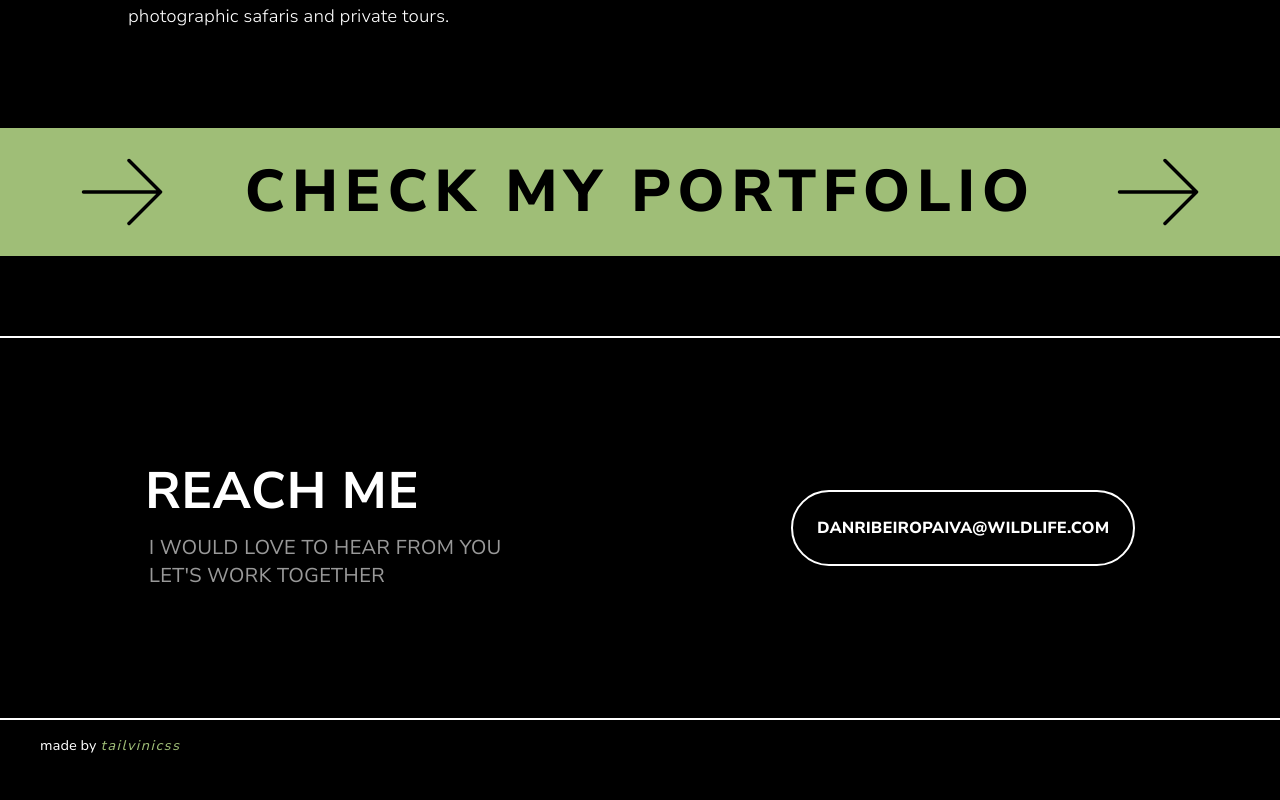
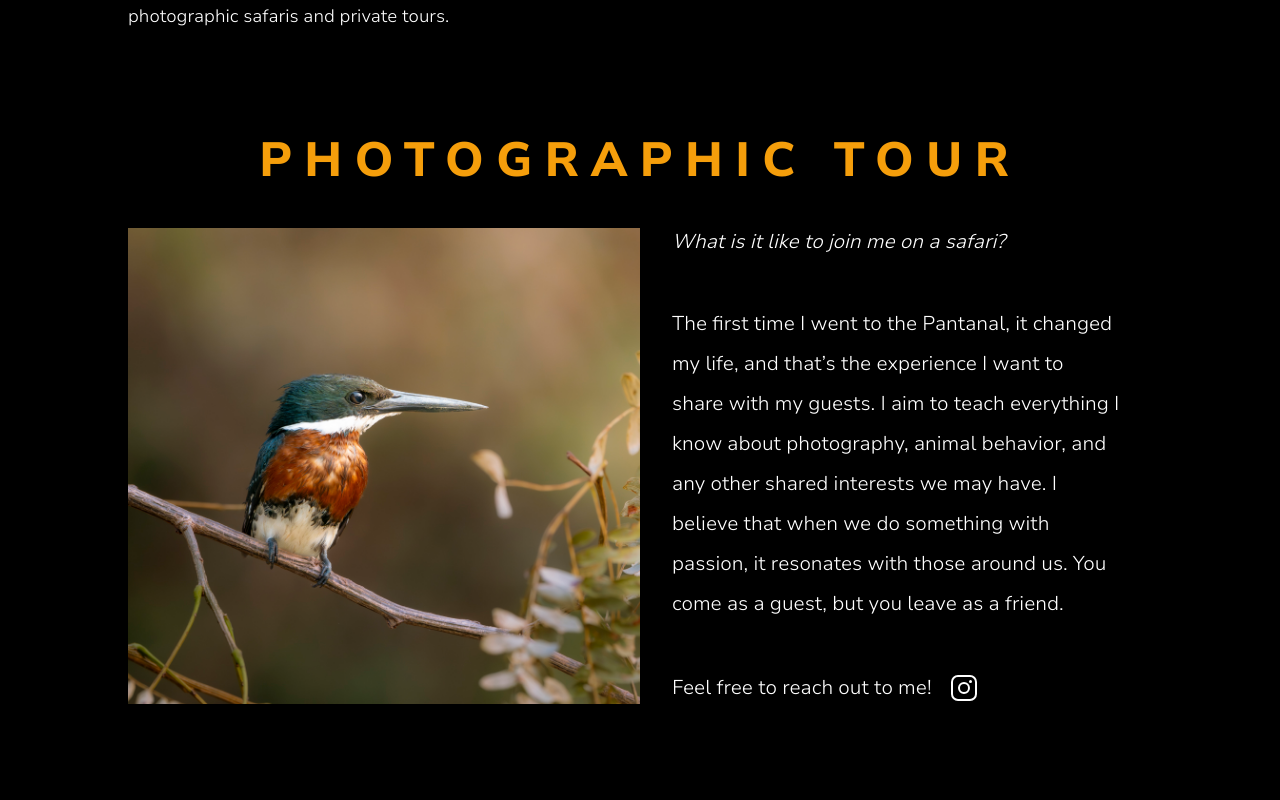
Before and after one commit to vinigouvea16/danpaiva, a Next.js app: page /en/about in a window 1280 px wide. Shown: the part 1320-2120 px from the top of the page. Before the commit the page ends 2092 px from the top, so only its background shows below. Built offline with nearby package versions, Linux system fonts and the light colour scheme.

Commit message:
photographic tour section added on about me page

```diff
--- a/src/app/[locale]/about/page.tsx
+++ b/src/app/[locale]/about/page.tsx
@@ -88,6 +88,43 @@ export default function About({ params: { locale } }: Props) {
       </div>
 
       <div
+        id="photographicTour"
+        className="xl:px-32 pb-36 px-2  xl:gap-0 flex justify-between items-center flex-col text-center"
+      >
+        <h2 className="mb-12 text-clamp-6xl text-4xl mt-3 font-extrabold uppercase tracking-[0.25em] text-amber-500">
+          {t('tour-header1')}
+        </h2>
+        <div className="flex flex-col md:flex-row w-full gap-8">
+          <Image
+            src="/images/desktop/SNY04113.jpg"
+            width={900}
+            height={900}
+            alt={'photo of the photographer'}
+            className="object-cover w-full md:w-1/2"
+          />
+          <div className="flex flex-col justify-evenly w-full md:w-1/2 lg:space-y-12 space-y-8 text-center lg:text-left lg:pr-8">
+            <h6 className="text-xl font-thin italic">{t('tour-header2')}</h6>
+            <p className="xl:text-xl font-light xl:leading-10">{t('tour-p')}</p>
+            <p className="lg:text-xl text-lg font-light xl:leading-8 flex gap-4 justify-center items-center lg:justify-start">
+              {t('tour-p2')}{' '}
+              <a href="https://www.instagram.com/dannpaiva_/" id="Instagram">
+                <span className="sr-only">instagram link</span>
+                <svg
+                  xmlns="http://www.w3.org/2000/svg"
+                  width="32"
+                  height="32"
+                  fill="#ffffff"
+                  viewBox="0 0 256 256"
+                >
+                  <path d="M128,80a48,48,0,1,0,48,48A48.05,48.05,0,0,0,128,80Zm0,80a32,32,0,1,1,32-32A32,32,0,0,1,128,160ZM176,24H80A56.06,56.06,0,0,0,24,80v96a56.06,56.06,0,0,0,56,56h96a56.06,56.06,0,0,0,56-56V80A56.06,56.06,0,0,0,176,24Zm40,152a40,40,0,0,1-40,40H80a40,40,0,0,1-40-40V80A40,40,0,0,1,80,40h96a40,40,0,0,1,40,40ZM192,76a12,12,0,1,1-12-12A12,12,0,0,1,192,76Z"></path>
+                </svg>
+              </a>
+            </p>
+          </div>
+        </div>
+      </div>
+
+      <div
         id="banner"
         className="w-full h-32 bg-[#9FBE77] text-black uppercase hidden lg:flex justify-evenly align-middle items-center text-clamp-7xl mb-20"
       >
--- a/src/messages/en.json
+++ b/src/messages/en.json
@@ -16,7 +16,11 @@
     "myStory-span": "My Story",
     "myStory-p1": "I have always been passionate about illustrated art, and I hold a degree in Cinema from Savannah College of Art and Design in Georgia. After working in the fashion industry for a few years, I decided to follow my true calling: showcasing nature&apos;s raw beauty. Since then, I have been documenting the most incredible animals around the globe. It has been an honor to capture and share these extraordinary moments in the wilderness.",
     "myStory-p2": "As a Brazilian, my primary focus has been on the jaguars of the Pantanal. After experiencing the thrill of capturing these majestic animals in their natural habitat, I decided to become a certified guide, specializing in photographic safaris and private tours.",
-    "banner-span": "check my portfolio"
+    "banner-span": "check my portfolio",
+    "tour-header1": "photographic tour",
+    "tour-header2": "What is it like to join me on a safari?",
+    "tour-p": "The first time I went to the Pantanal, it changed my life, and that’s the experience I want to share with my guests. I aim to teach everything I know about photography, animal behavior, and any other shared interests we may have. I believe that when we do something with passion, it resonates with those around us. You come as a guest, but you leave as a friend.",
+    "tour-p2": "Feel free to reach out to me!"
   },
   "Button": {
     "about": "check my portfolio",
--- a/src/messages/pt-BR.json
+++ b/src/messages/pt-BR.json
@@ -17,10 +17,12 @@
     "myStory-p1": "Eu sempre fui apaixonado por arte ilustrada e sou formado em Cinema pela Savannah College of Art and Design, na Geórgia. Depois de trabalhar na indústria da moda por alguns anos, decidi seguir minha verdadeira vocação: mostrar a beleza bruta da natureza. Desde então, venho documentando os animais mais incríveis ao redor do mundo. Tem sido uma honra capturar e compartilhar esses momentos extraordinários na vida selvagem.",
     "myStory-p2": "Como brasileiro, meu foco principal tem sido as onças do Pantanal. Depois de experimentar a emoção de capturar esses animais majestosos em seu habitat natural, decidi me tornar um guia certificado, especializado em safáris fotográficos e tours privados.",
     "myStory-p3": "O Pantanal brasileiro é uma das maiores áreas úmidas tropicais do mundo. É um santuário para a vida selvagem, abrigando não apenas as famosas onças-pintadas, mas também centenas de espécies de aves, ariranhas gigantes, capivaras e muitos outros animais. O ecossistema único do Pantanal, moldado pelas inundações sazonais, oferece um mosaico rico de paisagens — desde planícies abertas e florestas densas até rios sinuosos — tornando-o uma área vital para a conservação e um destino dos sonhos para qualquer fotógrafo de vida selvagem.",
-    "myStory-p4": "Como é me acompanhar em um safári? A primeira vez que fui ao Pantanal mudou minha vida, e é essa experiência que quero compartilhar com meus convidados. Meu objetivo é ensinar tudo o que sei sobre fotografia, comportamento animal e qualquer outro interesse que possamos ter em comum. Acredito que, quando fazemos algo com paixão, isso ressoa com as pessoas ao nosso redor. Você chega como um convidado, mas vai embora como um amigo.",
-    "myStory-p5": "Sinta-se à vontade para entrar em contato comigo!",
     "banner-span": "confira meu portfolio",
-    "button": "confira meu portfolio"
+    "button": "confira meu portfolio",
+    "tour-header1": "tour fotográfico",
+    "tour-header2": "Como é me acompanhar em um safári?",
+    "tour-p": "A primeira vez que fui ao Pantanal mudou minha vida, e é essa experiência que quero compartilhar com meus convidados. Meu objetivo é ensinar tudo o que sei sobre fotografia, comportamento animal e qualquer outro interesse que possamos ter em comum. Acredito que, quando fazemos algo com paixão, isso ressoa com as pessoas ao nosso redor. Você chega como um convidado, mas vai embora como um amigo.",
+    "tour-p2": "Sinta-se à vontade para entrar em contato comigo!"
   },
   "Button": {
     "about": "confira meu portfolio",
```
Also changed, not shown: 1 other file (tests, documents, lock files or other folders).
